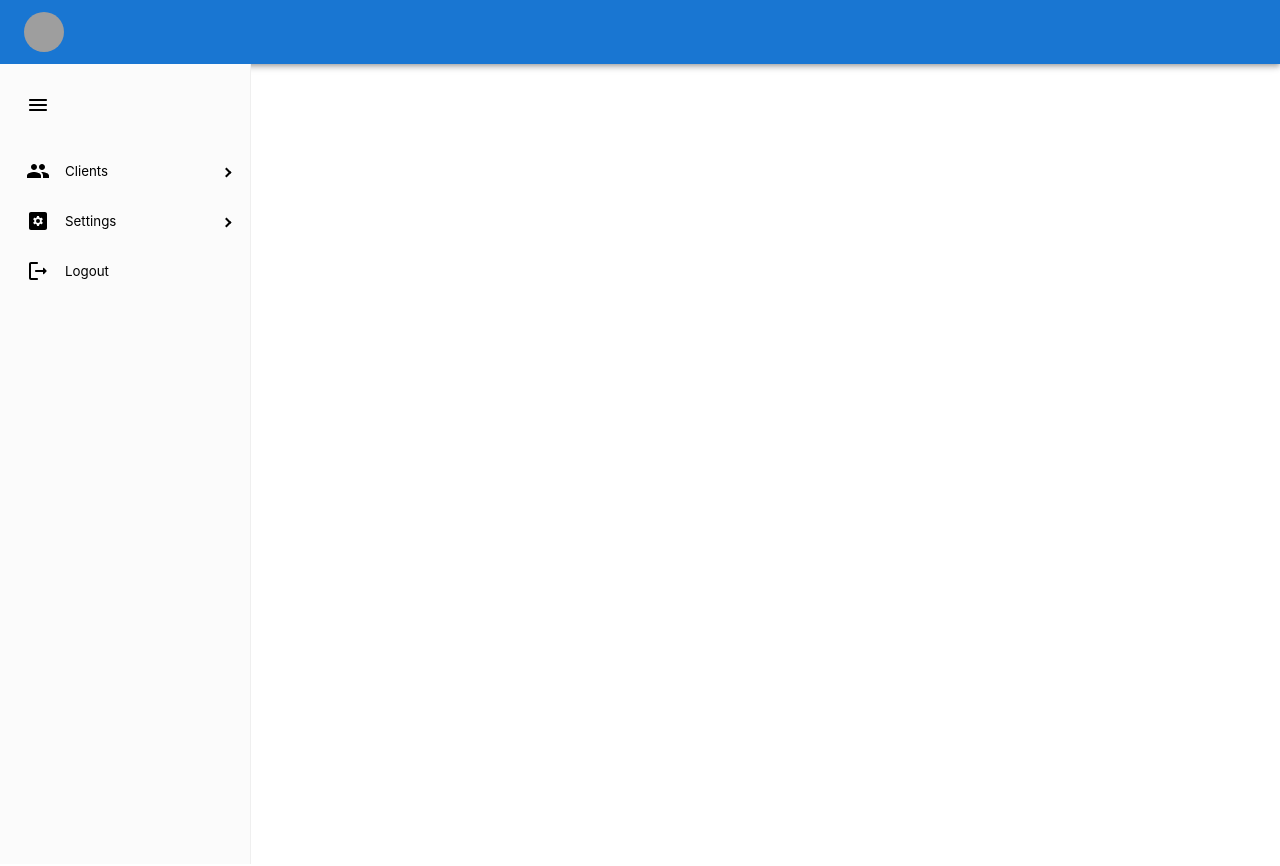
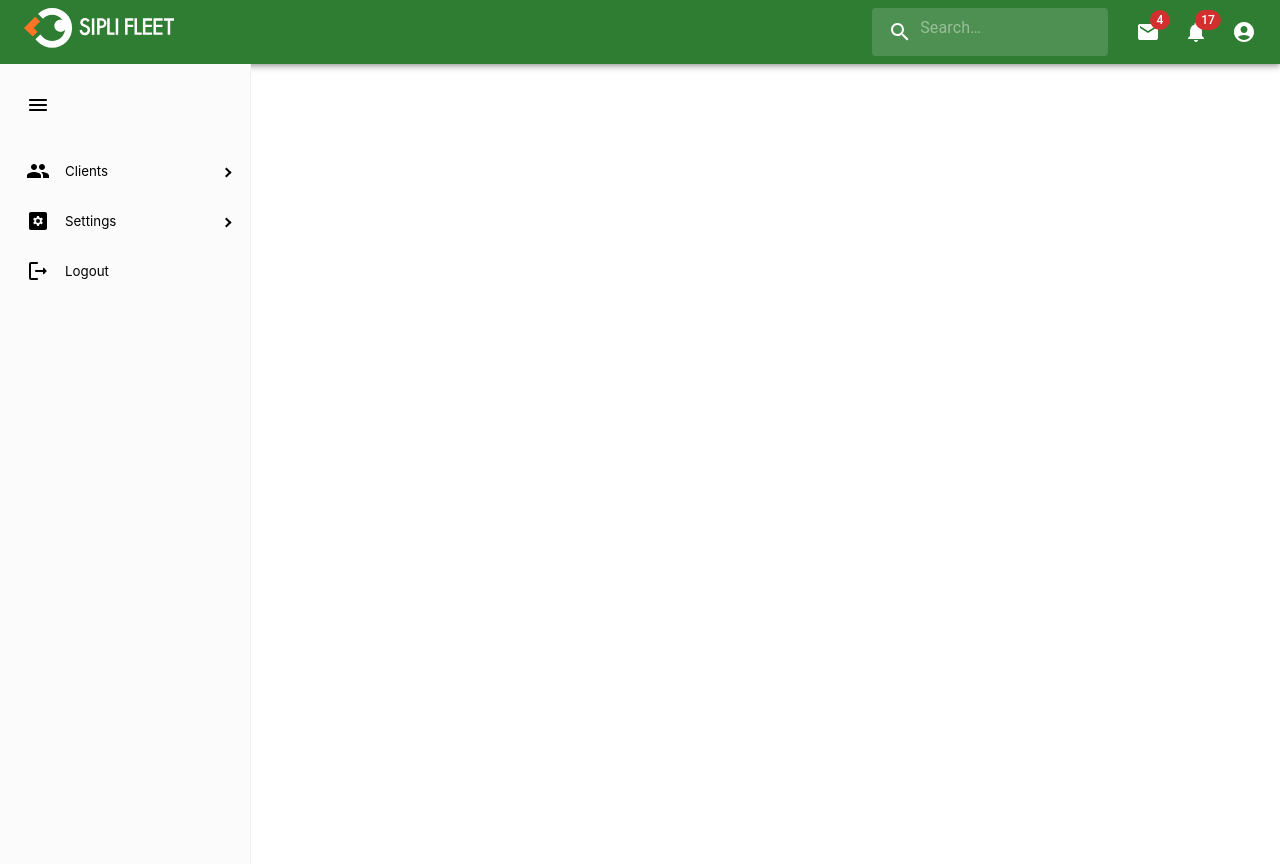
Before and after one commit to Karmhhh/ReactLearning, a React (Create React App) app in the folder layout_/: page / in a window 1280 px wide. Shown: the top 866 px of the page. Built offline with nearby package versions, Linux system fonts and the light colour scheme; grey boxes are pictures that could not be loaded.

Commit message:
navbar updated

```diff
--- a/layout_/src/App.css
+++ b/layout_/src/App.css
@@ -11,6 +11,10 @@
      background: #ffffff;
      font-size: 10pt;
 
+}
+.styleAppBar{
+
+     background: #ffffff;
 }
 .sidebar {
      background: #ffffff;
--- a/layout_/src/components/NavBar.js
+++ b/layout_/src/components/NavBar.js
@@ -1,69 +1,229 @@
 import * as React from 'react';
+import { styled, alpha } from '@mui/material/styles';
 import AppBar from '@mui/material/AppBar';
 import Box from '@mui/material/Box';
 import Toolbar from '@mui/material/Toolbar';
 import IconButton from '@mui/material/IconButton';
 import Typography from '@mui/material/Typography';
+import InputBase from '@mui/material/InputBase';
+import Badge from '@mui/material/Badge';
+import MenuItem from '@mui/material/MenuItem';
 import Menu from '@mui/material/Menu';
-import Container from '@mui/material/Container';
-import Avatar from '@mui/material/Avatar';
-import Tooltip from '@mui/material/Tooltip';
-import MenuItem from '@mui/material/MenuItem';
+import MenuIcon from '@mui/icons-material/Menu';
+import SearchIcon from '@mui/icons-material/Search';
+import AccountCircle from '@mui/icons-material/AccountCircle';
+import MailIcon from '@mui/icons-material/Mail';
+import NotificationsIcon from '@mui/icons-material/Notifications';
+import MoreIcon from '@mui/icons-material/MoreVert';
 
-const pages = ['Products', 'Pricing', 'Blog'];
-const settings = ['Profile', 'Account', 'Dashboard', 'Logout'];
-
-function ResponsiveAppBar() {
-  const [anchorElUser, setAnchorElUser] = React.useState(null);
+import logoSipli from './Sipli_logo_orizzontal.svg'
 
 
-  const handleOpenUserMenu = (event) => {
-    setAnchorElUser(event.currentTarget);
+const Search = styled('div')(({ theme }) => ({
+  position: 'relative',
+  borderRadius: theme.shape.borderRadius,
+  backgroundColor: alpha(theme.palette.common.white, 0.15),
+  '&:hover': {
+    backgroundColor: alpha(theme.palette.common.white, 0.25),
+  },
+  marginRight: theme.spacing(2),
+  marginLeft: 0,
+  width: '100%',
+  [theme.breakpoints.up('sm')]: {
+    marginLeft: theme.spacing(3),
+    width: 'auto',
+  },
+}));
+
+const SearchIconWrapper = styled('div')(({ theme }) => ({
+  padding: theme.spacing(0, 2),
+  height: '100%',
+  position: 'absolute',
+  pointerEvents: 'none',
+  display: 'flex',
+  alignItems: 'center',
+  justifyContent: 'center',
+}));
+
+const StyledInputBase = styled(InputBase)(({ theme }) => ({
+  color: 'inherit',
+  '& .MuiInputBase-input': {
+    padding: theme.spacing(1, 1, 1, 0),
+    // vertical padding + font size from searchIcon
+    paddingLeft: `calc(1em + ${theme.spacing(4)})`,
+    transition: theme.transitions.create('width'),
+    width: '100%',
+    [theme.breakpoints.up('md')]: {
+      width: '20ch',
+    },
+  },
+}));
+
+export default function PrimarySearchAppBar() {
+  const [anchorEl, setAnchorEl] = React.useState(null);
+  const [mobileMoreAnchorEl, setMobileMoreAnchorEl] = React.useState(null);
+
+  const isMenuOpen = Boolean(anchorEl);
+  const isMobileMenuOpen = Boolean(mobileMoreAnchorEl);
+
+  const handleProfileMenuOpen = (event) => {
+    setAnchorEl(event.currentTarget);
   };
 
-
-  const handleCloseUserMenu = () => {
-    setAnchorElUser(null);
+  const handleMobileMenuClose = () => {
+    setMobileMoreAnchorEl(null);
   };
 
-  return (
-    <AppBar position="static">
-      <Container maxWidth="xl">
-        <Toolbar disableGutters>
-          <Box  sx={{ flexGrow: 0 }} style={{
-             maxWidth:'1.5rem'
-          }}>
-            <Tooltip title="Open settings" >
-              <IconButton onClick={handleOpenUserMenu} sx={{ p: 0 }}>
-                <Avatar alt="Remy Sharp" src="pics.jpg" />
-              </IconButton>
-            </Tooltip>
+  const handleMenuClose = () => {
+    setAnchorEl(null);
+    handleMobileMenuClose();
+  };
+
+  const handleMobileMenuOpen = (event) => {
+    setMobileMoreAnchorEl(event.currentTarget);
+  };
+
+  const menuId = 'primary-search-account-menu';
+  const renderMenu = (
     <Menu
-              sx={{ mt: '45px' }}
-              id="menu-appbar"
-              anchorEl={anchorElUser}
+      anchorEl={anchorEl}
       anchorOrigin={{
         vertical: 'top',
         horizontal: 'right',
       }}
+      id={menuId}
       keepMounted
       transformOrigin={{
         vertical: 'top',
         horizontal: 'right',
       }}
-              open={Boolean(anchorElUser)}
-              onClose={handleCloseUserMenu}
+      open={isMenuOpen}
+      onClose={handleMenuClose}
     >
-              {settings.map((setting) => (
-                <MenuItem key={setting} onClick={handleCloseUserMenu}>
-                  <Typography textAlign="center">{setting}</Typography>
+      <MenuItem onClick={handleMenuClose}>Profile</MenuItem>
+      <MenuItem onClick={handleMenuClose}>My account</MenuItem>
+    </Menu>
+  );
+
+  const mobileMenuId = 'primary-search-account-menu-mobile';
+  const renderMobileMenu = (
+    <Menu
+      anchorEl={mobileMoreAnchorEl}
+      anchorOrigin={{
+        vertical: 'top',
+        horizontal: 'right',
+      }}
+      id={mobileMenuId}
+      keepMounted
+      transformOrigin={{
+        vertical: 'top',
+        horizontal: 'right',
+      }}
+      open={isMobileMenuOpen}
+      onClose={handleMobileMenuClose}
+    >
+      <MenuItem>
+        <IconButton size="large" aria-label="show 4 new mails" color="inherit">
+          <Badge badgeContent={4} color="error">
+            <MailIcon />
+          </Badge>
+        </IconButton>
+        <p>Messages</p>
       </MenuItem>
-              ))}
+      <MenuItem>
+        <IconButton
+          size="large"
+          aria-label="show 17 new notifications"
+          color="inherit"
+        >
+          <Badge badgeContent={17} color="error">
+            <NotificationsIcon />
+          </Badge>
+        </IconButton>
+        <p>Notifications</p>
+      </MenuItem>
+      <MenuItem onClick={handleProfileMenuOpen}>
+        <IconButton
+          size="large"
+          aria-label="account of current user"
+          aria-controls="primary-search-account-menu"
+          aria-haspopup="true"
+          color="inherit"
+        >
+          <AccountCircle />
+        </IconButton>
+        <p>Profile</p>
+      </MenuItem>
     </Menu>
+  );
+
+  return (
+    <Box sx={{ flexGrow: 1 }} >
+      <AppBar position="static" color='success' >
+        <Toolbar >
+
+          <Typography
+            variant="h6"
+            noWrap
+            component="div"
+            sx={{ display: { xs: 'none', sm: 'block' } }}
+          >
+         <img src={logoSipli} alt="Sipli Logo" />
+          </Typography>
+
+          <Box sx={{ flexGrow: 1 }} />
+          <Box sx={{ display: { xs: 'none', md: 'flex' } }}>
+          <Search>
+            <SearchIconWrapper>
+              <SearchIcon />
+            </SearchIconWrapper>
+            <StyledInputBase
+              placeholder="Search…"
+              inputProps={{ 'aria-label': 'search' }}
+            />
+          </Search>
+            <IconButton size="large" aria-label="show 4 new mails" color="inherit">
+              <Badge badgeContent={4} color="error">
+                <MailIcon />
+              </Badge>
+            </IconButton>
+            <IconButton
+              size="large"
+              aria-label="show 17 new notifications"
+              color="inherit"
+            >
+              <Badge badgeContent={17} color="error">
+                <NotificationsIcon />
+              </Badge>
+            </IconButton>
+            <IconButton
+              size="large"
+              edge="end"
+              aria-label="account of current user"
+              aria-controls={menuId}
+              aria-haspopup="true"
+              onClick={handleProfileMenuOpen}
+              color="inherit"
+            >
+              <AccountCircle />
+            </IconButton>
+          </Box>
+          <Box sx={{ display: { xs: 'flex', md: 'none' } }}>
+            <IconButton
+              size="large"
+              aria-label="show more"
+              aria-controls={mobileMenuId}
+              aria-haspopup="true"
+              onClick={handleMobileMenuOpen}
+              color="inherit"
+            >
+              <MoreIcon />
+            </IconButton>
           </Box>
         </Toolbar>
-      </Container>
       </AppBar>
+      {renderMobileMenu}
+      {renderMenu}
+    </Box>
   );
 }
-export default ResponsiveAppBar;
```
Also changed, not shown: layout_/src/components/Sipli_logo_orizzontal.svg (added). Lines whose indentation alone changed are shown as unchanged.
